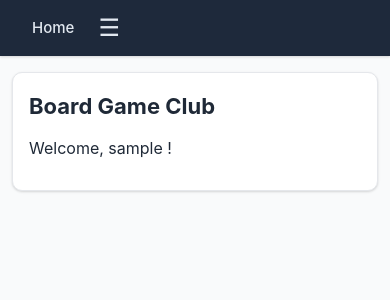
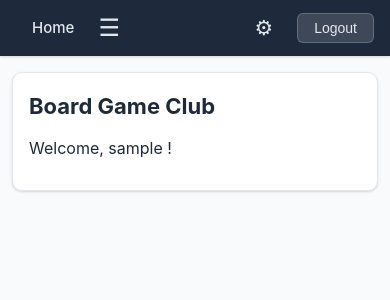
Before and after one commit to rzhang19/boardgames-AI, a Django app: page / in a window 390 px wide. Shown: the top 300 px of the page. Run offline with Django 5.2, Linux system fonts and the light colour scheme; the visitor is signed in with stand-in values (Sample User, id 1).

Commit message:
fixed banners

```diff
--- a/static/css/style.css
+++ b/static/css/style.css
@@ -61,13 +61,18 @@ nav a:hover {
 }
 
 nav .nav-settings {
-    margin-left: auto;
     font-size: 1.3rem;
     margin-right: 8px;
 }
 
 nav .nav-settings:hover {
     text-decoration: none;
+}
+
+nav .nav-actions {
+    margin-left: auto;
+    display: flex;
+    align-items: center;
 }
 
 nav form {
@@ -885,34 +890,15 @@ thead th a:hover {
         display: flex;
     }
 
-    .nav-links a,
-    .nav-links form {
+    .nav-links a {
         width: 100%;
-    }
-
-    .nav-links a {
         padding: 10px 16px;
         border-radius: 0;
     }
 
-    .nav-links form {
-        padding: 0;
-    }
-
-    .nav-links form button {
-        width: 100%;
-        text-align: left;
-        padding: 10px 16px;
-        border-radius: 0;
-        border: none;
-        font-size: 0.938rem;
-    }
-
-    nav .nav-settings {
-        margin-left: 0;
-        margin-right: 0;
-        font-size: 1.3rem;
-        text-align: left;
+    nav .nav-actions {
+        margin-left: auto;
+        order: 5;
     }
 
     main {
--- a/templates/base.html
+++ b/templates/base.html
@@ -20,16 +20,20 @@
                 {% if user.is_superuser or user.is_site_admin %}
                 <a href="{% url 'manage_users' %}">Manage Users</a>
                 {% endif %}
-                <a href="{% url 'user_settings' %}" class="nav-settings">&#9881;</a>
-                <form method="post" action="{% url 'logout' %}" style="display:inline;">
-                    {% csrf_token %}
-                    <button type="submit">Logout</button>
-                </form>
             {% else %}
                 <a href="{% url 'login' %}">Login</a>
                 <a href="{% url 'register' %}">Register</a>
             {% endif %}
         </div>
+        {% if user.is_authenticated %}
+        <div class="nav-actions">
+            <a href="{% url 'user_settings' %}" class="nav-settings">&#9881;</a>
+            <form method="post" action="{% url 'logout' %}" style="display:inline;">
+                {% csrf_token %}
+                <button type="submit">Logout</button>
+            </form>
+        </div>
+        {% endif %}
     </nav>
     <main>
         {% block content %}{% endblock %}
```
Also changed, not shown: club/tests/test_mobile_responsive.py (+16 -0 lines).
